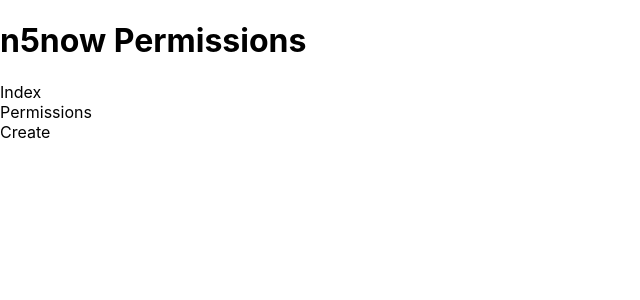
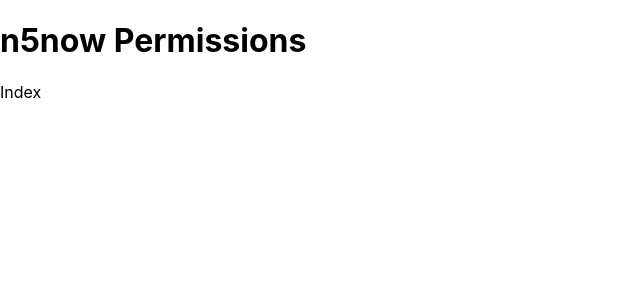
Before and after one commit to JasemDuncan/n5now, a React (Create React App) app in the folder front-end/: page / in a window 1280 px wide. Shown: the top 300 px of the page, without its empty margins (0-640 px from the left). Built offline with nearby package versions, Linux system fonts and the light colour scheme.

Commit message:
create routing

```diff
--- a/front-end/package.json
+++ b/front-end/package.json
@@ -13,6 +13,7 @@
     "@testing-library/user-event": "^13.5.0",
     "react": "^18.2.0",
     "react-dom": "^18.2.0",
+    "react-router-dom": "^6.6.1",
     "react-scripts": "5.0.1",
     "web-vitals": "^2.1.4"
   },
--- a/front-end/src/App.jsx
+++ b/front-end/src/App.jsx
@@ -1,15 +1,11 @@
 import React from "react";
-import { Create } from "./components/pages/Create";
-import { Index } from "./components/pages/Index";
-import { Permissions } from "./components/pages/Permissions";
+import { PermissionRoutes } from "./routing/PermissionRoutes";
 
 function App() {
   return (
     <div className="App">
       <h1>n5now Permissions</h1>
-      <Index/>
-      <Permissions/>
-      <Create />
+      <PermissionRoutes/>
     </div>
 
   );
--- /dev/null
+++ b/front-end/src/routing/PermissionRoutes.jsx
@@ -0,0 +1,21 @@
+import React  from "react";
+import { Routes ,Route, BrowserRouter, Navigate } from "react-router-dom";
+import { Index } from "../components/pages/Index";
+import { Permissions } from "../components/pages/Permissions";
+
+export const PermissionRoutes = ()=>{
+    return  (
+        <BrowserRouter>
+            {/*LAYOUT*/}
+
+            {/*Contenido central y rutas*/}
+            <section id="content" className="content">
+                <Routes>
+                <Route path="/" element={<Index/>}/>
+                <Route path="/index" element={<Index/>}/>
+                <Route path="/permissions" element={<Permissions/>}/>
+                </Routes>
+            </section>
+        </BrowserRouter>
+    );
+};
```
Also changed, not shown: 1 other file (tests, documents, lock files or other folders).
